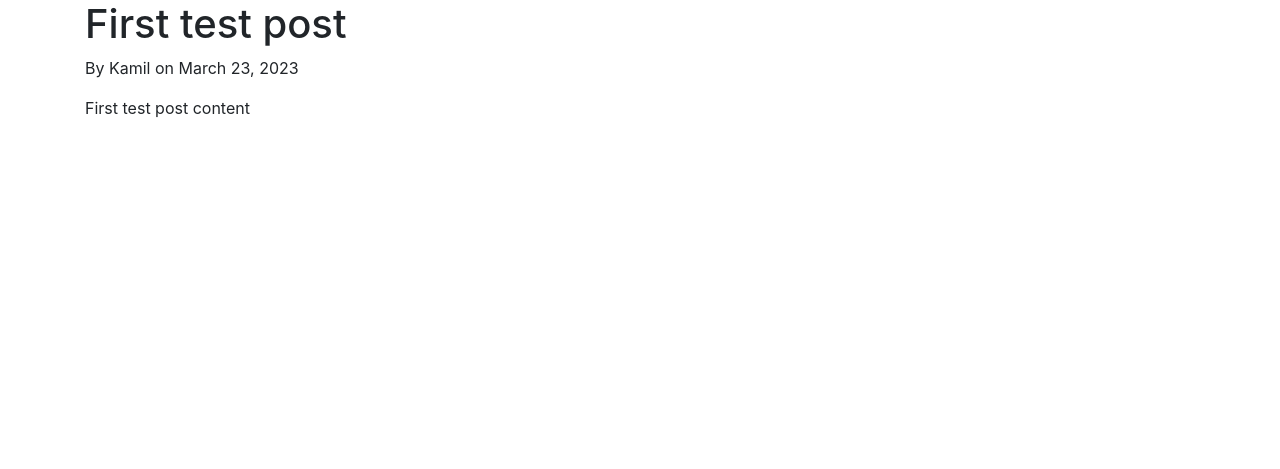
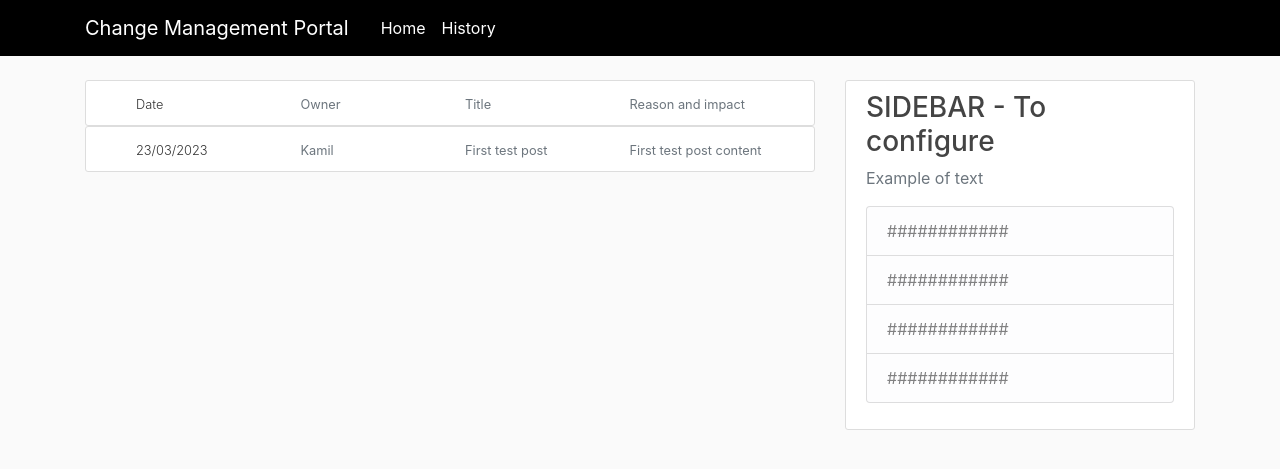
Before and after one commit to awstabaka/change-management-app, a Flask app: page / in a window 1280 px wide. Shown: the top 469 px of the page. Run offline with Flask 2, Linux system fonts and the light colour scheme; some libraries are stand-ins or nearby versions.

Commit message:
Add nav bar, modify templates and history endpoit, add styles.css

```diff
--- a/main.py
+++ b/main.py
@@ -7,7 +7,7 @@ posts = [
         'author': 'Kamil',
         'title': 'First test post',
         'content': 'First test post content',
-        'date_posted': 'March 23, 2023'
+        'date_posted': '23/03/2023'
     }
 ]
 
--- /dev/null
+++ b/static/styles.css
@@ -0,0 +1,79 @@
+body {
+  background: #fafafa;
+  color: #333333;
+  margin-top: 5rem;
+}
+
+h1, h2, h3, h4, h5, h6 {
+  color: #444444;
+}
+
+.bg-steel {
+  background-color: #000000;
+}
+
+.site-header .navbar-nav .nav-link {
+  color: #FFFFFF;
+}
+
+.site-header .navbar-nav .nav-link:hover {
+  color: #DCDCDC;
+}
+
+.site-header .navbar-nav .nav-link.active {
+  font-weight: 500;
+}
+
+.content-section {
+  background: #ffffff;
+  padding: 10px 20px;
+  border: 1px solid #dddddd;
+  border-radius: 3px;
+}
+
+.article-title {
+  color: #444444;
+}
+
+a.article-title:hover {
+  color: #428bca;
+  text-decoration: none;
+}
+
+.article-content {
+  white-space: pre-line;
+}
+
+.article-img {
+  height: 65px;
+  width: 65px;
+  margin-right: 16px;
+}
+
+.article-metadata {
+  padding-bottom: 1px;
+  margin-bottom: 4px;
+  border-bottom: 1px solid #e3e3e3
+}
+
+.article-metadata a:hover {
+  color: #333;
+  text-decoration: none;
+}
+
+.article-svg {
+  width: 25px;
+  height: 25px;
+  vertical-align: middle;
+}
+
+.account-img {
+  height: 125px;
+  width: 125px;
+  margin-right: 20px;
+  margin-bottom: 16px;
+}
+
+.account-heading {
+  font-size: 2.5rem;
+}
--- a/templates/home.html
+++ b/templates/home.html
@@ -1,8 +1,57 @@
 {% extends "layout.html" %}
 {% block content %}
     {% for post in posts %}
-    <h1>{{ post.title }}</h1>
-    <p>By {{ post.author }} on {{ post.date_posted }}</p>
-    <p>{{ post.content }}</p>
+<div class="media content-section">
+  <div class="container-fluid">
+    <div class="row mx-0">
+      <div class="col">
+        <div class="media-body">
+          <small class="font-weight-light ">Date</small>
+        </div>
+      </div>
+      <div class="col">
+        <div class="media-body">
+          <small class="text-muted">Owner</small>
+        </div>
+      </div>
+      <div class="col">
+        <div class="media-body">
+          <small class="text-muted">Title</small>
+        </div>
+      </div>
+      <div class="col">
+        <div class="media-body">
+          <small class="text-muted">Reason and impact</small>
+        </div>
+      </div>
+    </div>
+  </div>
+</div>
+<article class="media content-section">
+  <div class="container-fluid">
+    <div class="row mx-0">
+      <div class="col">
+        <div class="media-body">
+          <small class="font-weight-light ">{{ post.date_posted }}</small>
+        </div>
+      </div>
+      <div class="col">
+        <div class="media-body">
+          <small class="text-muted">{{ post.author }}</small>
+        </div>
+      </div>
+      <div class="col">
+        <div class="media-body">
+          <small class="text-muted">{{ post.title }}</small>
+        </div>
+      </div>
+      <div class="col">
+        <div class="media-body">
+          <small class="text-muted">{{ post.content }}</small>
+        </div>
+      </div>
+    </div>
+  </div>
+</article>
     {% endfor %}
 {% endblock content %}
--- a/templates/layout.html
+++ b/templates/layout.html
@@ -4,6 +4,7 @@
     <meta charset="utf-8">
     <meta name="viewport" content="width=device-width, initial-scale=1, shrink-to-fit=no">
     <link rel="stylesheet" href="https://cdn.jsdelivr.net/npm/bootstrap@4.0.0/dist/css/bootstrap.min.css" integrity="sha384-Gn5384xqQ1aoWXA+058RXPxPg6fy4IWvTNh0E263XmFcJlSAwiGgFAW/dAiS6JXm" crossorigin="anonymous">
+    <link rel="stylesheet" type="text/css" href="{{ url_for('static', filename='styles.css') }}">
     {% if title %}
     <title>Change Management - {{ title }}</title>
     {% else %}
@@ -11,9 +12,42 @@
     {% endif %}
 </head>
 <body>
-    <div class="container">
-    {% block content %}{% endblock %}
-    </div>
+    <header class="site-header">
+      <nav class="navbar navbar-expand-md navbar-dark bg-steel fixed-top">
+        <div class="container">
+          <a class="navbar-brand mr-4" href="/">Change Management Portal</a>
+          <button class="navbar-toggler" type="button" data-toggle="collapse" data-target="#navbarToggle" aria-controls="navbarToggle" aria-expanded="false" aria-label="Toggle navigation">
+            <span class="navbar-toggler-icon"></span>
+          </button>
+          <div class="collapse navbar-collapse" id="navbarToggle">
+            <div class="navbar-nav mr-auto">
+              <a class="nav-item nav-link" href="/">Home</a>
+              <a class="nav-item nav-link" href="/history">History</a>
+            </div>
+          </div>
+        </div>
+      </nav>
+    </header>
+    <main role="main" class="container">
+      <div class="row">
+        <div class="col-md-8">
+          {% block content %}{% endblock %}
+        </div>
+        <div class="col-md-4">
+          <div class="content-section">
+            <h3>SIDEBAR - To configure</h3>
+            <p class='text-muted'>Example of text
+              <ul class="list-group">
+                <li class="list-group-item list-group-item-light">############</li>
+                <li class="list-group-item list-group-item-light">############</li>
+                <li class="list-group-item list-group-item-light">############</li>
+                <li class="list-group-item list-group-item-light">############</li>
+              </ul>
+            </p>
+          </div>
+        </div>
+      </div>
+    </main>
 
     <script src="https://code.jquery.com/jquery-3.2.1.slim.min.js" integrity="sha384-KJ3o2DKtIkvYIK3UENzmM7KCkRr/rE9/Qpg6aAZGJwFDMVNA/GpGFF93hXpG5KkN" crossorigin="anonymous"></script>
     <script src="https://cdn.jsdelivr.net/npm/popper.js@1.12.9/dist/umd/popper.min.js" integrity="sha384-ApNbgh9B+Y1QKtv3Rn7W3mgPxhU9K/ScQsAP7hUibX39j7fakFPskvXusvfa0b4Q" crossorigin="anonymous"></script>
```
